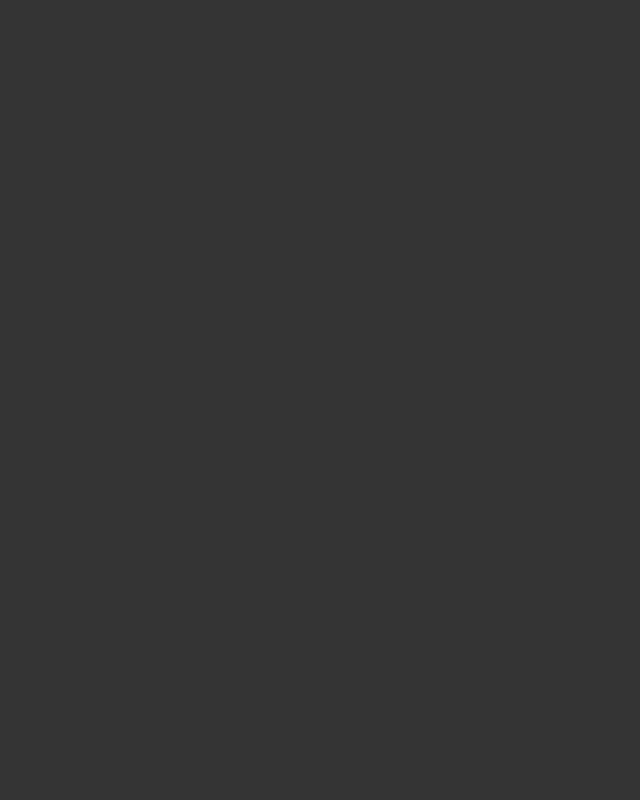
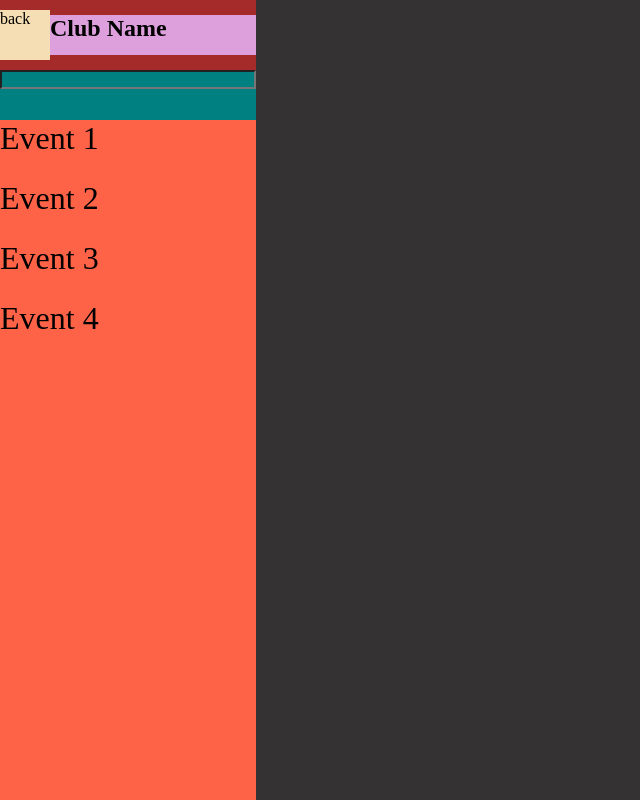
Before and after one commit to reshovroy/Techspardha-2018-frontend, a plain HTML site: page events/index.html in a window 1280 px wide. Shown: the whole page, without its empty margins (0-640 px from the left). Drawn offline with Linux system fonts and the light colour scheme; files that its build step writes are made by us from their sources.

Commit message:
old code

```diff
--- a/events/index.html
+++ b/events/index.html
@@ -5,16 +5,27 @@
 	<meta http-equiv="X-UA-Compatible" content="IE=edge">
 	<title>Page Title</title>
 	<meta name="viewport" content="width=device-width, initial-scale=1">
-    <link rel="stylesheet" type="text/css" media="screen" href="main.css" />
+	<link rel="stylesheet" type="text/css" media="screen" href="styles/main.css"/>
+	<link rel="stylesheet" type="text/css" href="styles/navbar.css">
 </head>
 <body>
 	<div class="wrapper">
 		<div class="navbar">
-            <header></header>
-            <div class="search"></div>
-
-
-
+			<header class="header">
+					<div class="button">back</div>
+					<h2>Club Name</h2>
+			</header>
+			<div class="search">
+				<input type="text" class="search">
+			</div>
+			<div class="events">
+				<ul class="events_list">
+					<li class="events_list_item"><a href="#">Event 1</a></li>
+					<li class="events_list_item"><a href="#">Event 2</a></li>
+					<li class="events_list_item"><a href="#">Event 3</a></li>
+					<li class="events_list_item"><a href="#">Event 4</a></li>
+				</ul>
+			</div>
 		</div>
 		<div class="content"></div>
 	</div>
--- a/events/styles/main.css
+++ b/events/styles/main.css
@@ -1,6 +1,4 @@
-html{
-    font-size:62.5%;
-    }
+
 body{
 box-sizing: border-box;
 margin:0;
--- a/events/styles/navbar.css
+++ b/events/styles/navbar.css
@@ -1,4 +1,50 @@
 .navbar{
-    flex:0 0 20%;
-    background-color: grey;
+	flex:0 0 20%;
+	background-color: grey;
+	display:flex;
+	flex-direction: column;
+	justify-content: flex-start;
 }
+.navbar header{
+	width:100%;
+	flex:0 0 70px;
+	background-color:brown;
+}
+.navbar .search{
+	width:100%;
+	flex:0 0 50px;
+	background-color: teal;
+}
+.navbar .events{
+	width:100%;
+	flex-grow:1;
+	background-color: tomato;
+}
+.navbar .header{
+	display: flex;
+	justify-content: space-around;
+	align-items: center;
+}
+.navbar .header .button{
+	width:50px;
+	height:50px;
+	flex-grow:0;
+	background-color:wheat;
+}
+.navbar .header h2{
+	height:40px;
+	flex-grow:1;
+	background-color:plum;
+}
+
+.navbar .events_list{
+	list-style-type: none;
+}
+.navbar .events_list .events_list_item{
+	height: 60px;
+	font-size:2rem;
+}
+.navbar .events_list a{
+	text-decoration:none;
+	color:black;
+}
```
Lines whose indentation alone changed are shown as unchanged.
